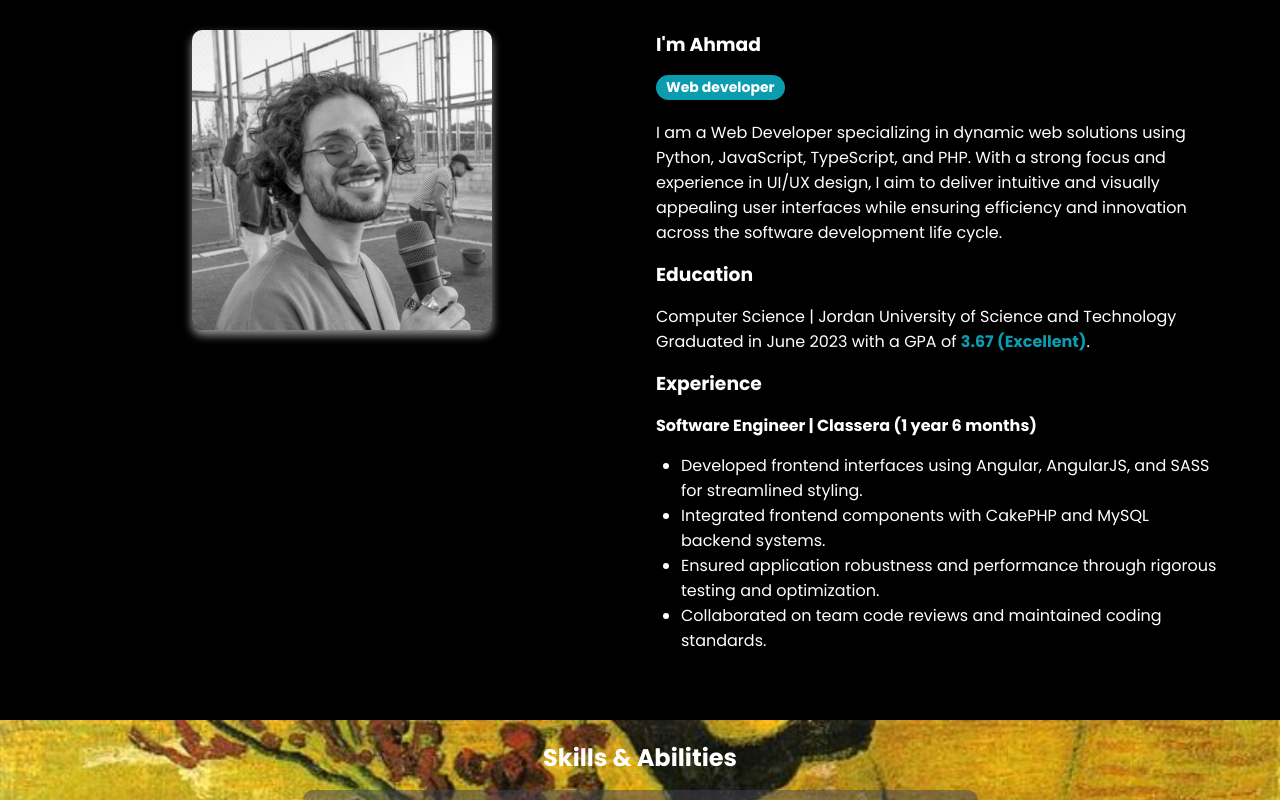
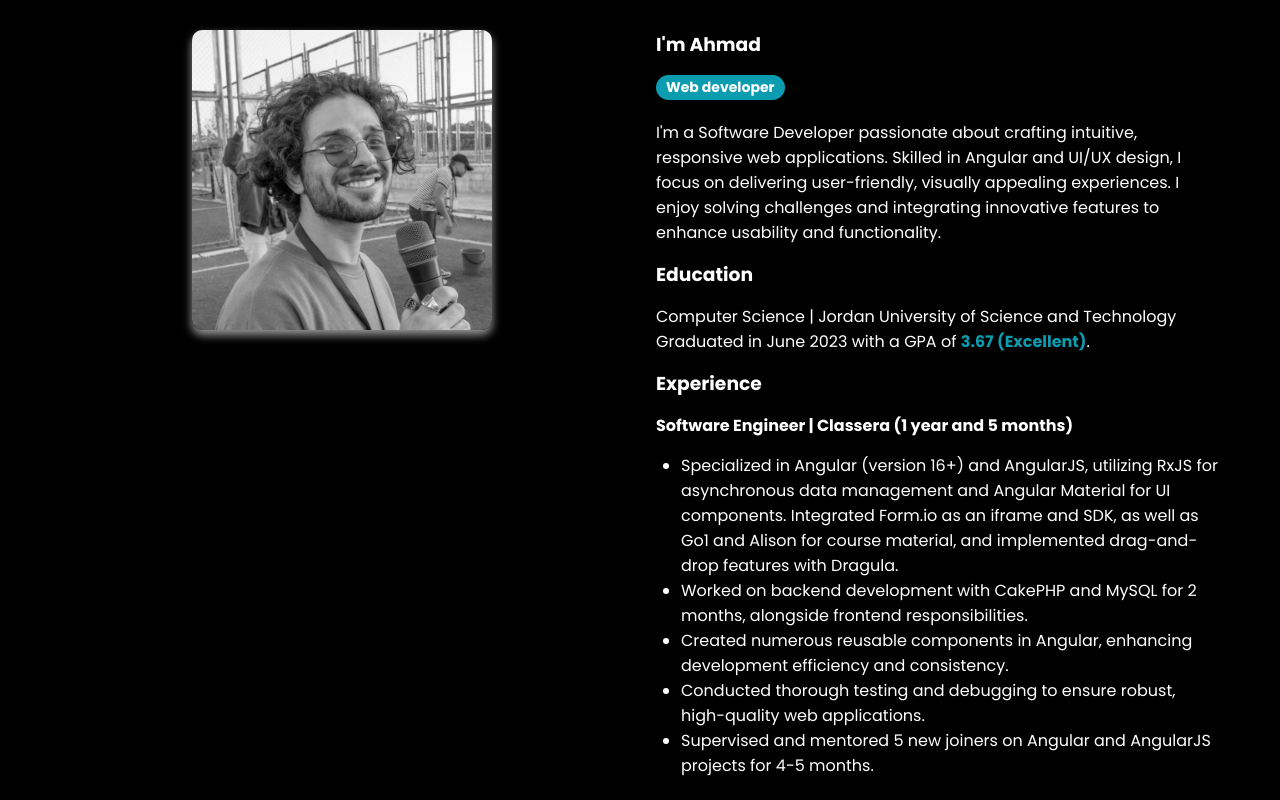
Before and after one commit to ahmaed0hakam/protofolio, an Angular app: page / in a window 1280 px wide. Shown: the part 880-1680 px from the top of the page. Built offline with nearby package versions, Linux system fonts and the light colour scheme; a web font is replaced by a local one.

Commit message:
dynamic experience section

```diff
--- a/src/app/app.component.html
+++ b/src/app/app.component.html
@@ -122,7 +122,9 @@
         <div>
           <h3>I'm Ahmad</h3>
           <span class="tag">Web developer</span>
-          <p>I am a Web Developer specializing in dynamic web solutions using Python, JavaScript, TypeScript, and PHP. With a strong focus and experience in UI/UX design, I aim to deliver intuitive and visually appealing user interfaces while ensuring efficiency and innovation across the software development life cycle.</p>
+          <p>
+            I'm a Software Developer passionate about crafting intuitive, responsive web applications. Skilled in Angular and UI/UX design, I focus on delivering user-friendly, visually appealing experiences. I enjoy solving challenges and integrating innovative features to enhance usability and functionality.
+          </p>
         </div>
         <div>
           <h3>Education</h3>
@@ -130,13 +132,16 @@
         </div>
         <div>
           <h3>Experience</h3>
-          <h4>Software Engineer | Classera (1 year 6 months)</h4>
-         <ul>
-          <li>Developed frontend interfaces using Angular, AngularJS, and SASS for streamlined styling.</li>
-            <li>Integrated frontend components with CakePHP and MySQL backend systems.</li>
-            <li>Ensured application robustness and performance through rigorous testing and optimization.</li>
-            <li>Collaborated on team code reviews and maintained coding standards.</li>
-         </ul>
+          @for (experience of experiences; track $index) {
+            <div class="margin-bottom-20px">
+              <h4>{{experience.position}} | {{experience.company}} ({{experience.duration}})</h4>
+             <ul>
+              @for (point of experience.descriptionPoints; track $index) {
+                <li>{{point}}</li>
+              }
+             </ul>
+            </div>
+          }
         </div>
 
       </div>
--- a/src/app/app.component.ts
+++ b/src/app/app.component.ts
@@ -6,6 +6,14 @@ import { CardSliderComponent } from './card-slider/card-slider.component';
 import { MatIcon } from '@angular/material/icon';
 import { FooterComponent } from './footer/footer.component';
 
+interface Experience {
+  company: string;
+  position: string;
+  startDate: Date;
+  endDate?: Date;
+  descriptionPoints: string[];
+  duration?: string;
+}
 @Component({
   selector: 'app-root',
   standalone: true,
@@ -13,42 +21,108 @@ import { FooterComponent } from './footer/footer.component';
   templateUrl: './app.component.html',
   styleUrl: './app.component.sass',
   host: {
-    id : "mainApp",
-    'mousemove' : "onMouseMove()"
+    id: "mainApp",
+    'mousemove': "onMouseMove()"
   }
 })
 export class AppComponent {
-  title = 'your-angular-app';
-  skillsPrefix : string = "assets/images/skills/";
+  fireArt: boolean = false;
+  introCollapsed: boolean = false;
+
+  skillsPrefix: string = "assets/images/skills/";
   skills = [
-    {name: 'Angular', icon: 'Angular.png'},
-    {name: 'AngularJS', icon: 'AngularJS.png'},
-    {name: 'Flask', icon: 'Flask.png'},
-    {name: 'Cakephp', icon: 'Cakephp.png'},
-    {name: 'Mysql', icon: 'Mysql.png'},
-    {name: 'Sqlite', icon: 'Sqlite.png'},
-    {name: 'Sass', icon: 'Sass.png'},
-    {name: 'Bootstrap', icon: 'Bootstrap.png'},
-    {name: 'CSS', icon: 'CSS3.png'},
-    {name: 'HTML', icon: 'Html5.png'},
-    {name: 'Javascript', icon: 'Javascript.png'},
-    {name: 'Typescript', icon: 'Typescript.png'},
-    {name: 'Jquery', icon: 'Jquery.png'},
-    {name: 'Python', icon: 'Python.png'},
-    {name: 'Java', icon: 'Java.png'},
-    {name: 'PHP', icon: 'PHP.png'},
-    {name: 'Kotlin', icon: 'Kotlin.png'},
-    {name: 'C++', icon: 'C++.png'},
-    {name: 'Git', icon: 'Git.png'},
-    {name: 'Bitbucket', icon: 'Bitbucket.png'},
-    {name: 'Github', icon: 'Github.png'},
-    {name: 'Jira', icon: 'Jira.png'},
+    { name: 'Angular', icon: 'Angular.png' },
+    { name: 'AngularJS', icon: 'AngularJS.png' },
+    { name: 'RxJs', icon: 'RxJs.png' },
+    { name: 'Flask', icon: 'Flask.png' },
+    { name: 'Cakephp', icon: 'Cakephp.png' },
+    { name: 'Mysql', icon: 'Mysql.png' },
+    { name: 'Sqlite', icon: 'Sqlite.png' },
+    { name: 'Sass', icon: 'Sass.png' },
+    { name: 'Bootstrap', icon: 'Bootstrap.png' },
+    { name: 'CSS', icon: 'CSS3.png' },
+    { name: 'HTML', icon: 'Html5.png' },
+    { name: 'Javascript', icon: 'Javascript.png' },
+    { name: 'Typescript', icon: 'Typescript.png' },
+    { name: 'Jquery', icon: 'Jquery.png' },
+    { name: 'Python', icon: 'Python.png' },
+    { name: 'Java', icon: 'Java.png' },
+    { name: 'PHP', icon: 'PHP.png' },
+    { name: 'Kotlin', icon: 'Kotlin.png' },
+    { name: 'C++', icon: 'C++.png' },
+    { name: 'Git', icon: 'Git.png' },
+    { name: 'Bitbucket', icon: 'Bitbucket.png' },
+    { name: 'Github', icon: 'Github.png' },
+    { name: 'Jira', icon: 'Jira.png' },
   ]
 
-  constructor(private renderer: Renderer2, private el: ElementRef) {}
+  experiences: Experience[] = [
+    {
+      company: 'Classera',
+      position: 'Software Engineer',
+      startDate: new Date('2023-02-22'),
+      descriptionPoints: [
+        `Specialized in Angular (version 16+) and AngularJS, utilizing RxJS for asynchronous data management and
+        Angular Material for UI components. Integrated Form.io as an iframe and SDK, as well as Go1 and Alison
+        for course material, and implemented drag-and-drop features with Dragula.`,
 
-  // @HostListener('mousemove', ['$event'])       line 12 is a replacment
-  onMouseMove(event: MouseEvent) {
+        `Worked on backend development with CakePHP and MySQL for 2 months, alongside frontend
+        responsibilities.`,
+
+        `Created numerous reusable components in Angular, enhancing development efficiency and consistency.`,
+
+        `Conducted thorough testing and debugging to ensure robust, high-quality web applications.`,
+
+        `Supervised and mentored 5 new joiners on Angular and AngularJS projects for 4-5 months.`
+      ]
+    }
+  ];
+
+  /**
+   * Calculates the duration between two dates in years and months.
+   * If no end date is provided, the current date is used.
+   *
+   * @param {Date} startDate - The start date of the period.
+   * @param {Date} [endDate] - The optional end date of the period.
+   * @returns {string} - A string representing the duration in the format of "X years and Y months" or "Less than a month".
+   */
+  calculateDuration(startDate: Date, endDate?: Date): string {
+    const start = new Date(startDate);
+    const end = endDate ? new Date(endDate) : new Date();
+    const diff = end.getTime() - start.getTime();
+
+    const years = Math.floor(diff / (1000 * 60 * 60 * 24 * 365));
+    const months = Math.floor((diff % (1000 * 60 * 60 * 24 * 365)) / (1000 * 60 * 60 * 24 * 30));
+
+    const yearText = years > 0 ? `${years} year${years > 1 ? 's' : ''}` : '';
+    const monthText = months > 0 ? `${months} month${months > 1 ? 's' : ''}` : '';
+
+    return `${yearText}${years && months ? ' and ' : ''}${monthText}` || 'Less than a month';
+  }
+
+
+  /**
+   * Constructor for the AppComponent class.
+   * Updates the experiences with calculated durations.
+   *
+   * @param {Renderer2} renderer - Angular's Renderer2 for DOM manipulation.
+   * @param {ElementRef} el - Reference to the root element of the component.
+   */
+  constructor(private renderer: Renderer2, private el: ElementRef) {
+    this.experiences = this.experiences.map(experience => ({
+      ...experience,
+      duration: this.calculateDuration(experience.startDate, experience.endDate)
+    }));
+  }
+
+  /**
+   * Handles the `mousemove` event.
+   * Adjusts the background gradient of an element based on cursor position.
+   *
+   * @param {MouseEvent} event - The mouse event object.
+   */
+  @HostListener('mousemove', ['$event'])
+  onMouseMove(event: MouseEvent): void {
     const x = event.clientX / window.innerWidth;
     const y = event.clientY / window.innerHeight;
     const angle = x * 360;
@@ -56,34 +130,38 @@ export class AppComponent {
     this.renderer.setStyle(normalIntroElement, 'background-image', `linear-gradient(${angle}deg, black, #333, black)`);
   }
 
-  fireArt = false;
-
-  onMouseEnter() {
+  /**
+   * Activates the artistic animation when the mouse enters the intro area.
+   */
+  onMouseEnter(): void {
     if (!this.introCollapsed) {
       this.fireArt = true;
     }
   }
 
-  onMouseLeave() {
+  /**
+   * Deactivates the artistic animation when the mouse leaves the intro area.
+   */
+  onMouseLeave(): void {
     if (!this.introCollapsed) {
       this.fireArt = false;
     }
   }
 
-  introCollapsed: boolean = false;
-
-  toggleIntro() {
+  /**
+   * Toggles the state of the intro section between collapsed and expanded.
+   * Applies different styles and triggers animations.
+   */
+  toggleIntro(): void {
     this.introCollapsed = !this.introCollapsed;
     const normalIntroElement = this.el.nativeElement.querySelector('.intro.normal');
     const coolIntroElement = this.el.nativeElement.querySelector('.intro.cool');
 
     if (this.introCollapsed) {
-
       setTimeout(() => {
         this.renderer.setStyle(normalIntroElement, 'display', 'none');
         this.renderer.setStyle(coolIntroElement, 'display', 'flex');
         this.fireArt = false;
-
       }, 1000);
     } else {
       setTimeout(() => {
@@ -92,4 +170,5 @@ export class AppComponent {
       }, 1000);
     }
   }
+
 }
--- a/src/styles.sass
+++ b/src/styles.sass
@@ -86,3 +86,6 @@ ul
 
 .bg-trans-gray
   background-color: rgba($gray, 0.5)
+
+.margin-bottom-20px
+  margin-bottom: 20px
```
